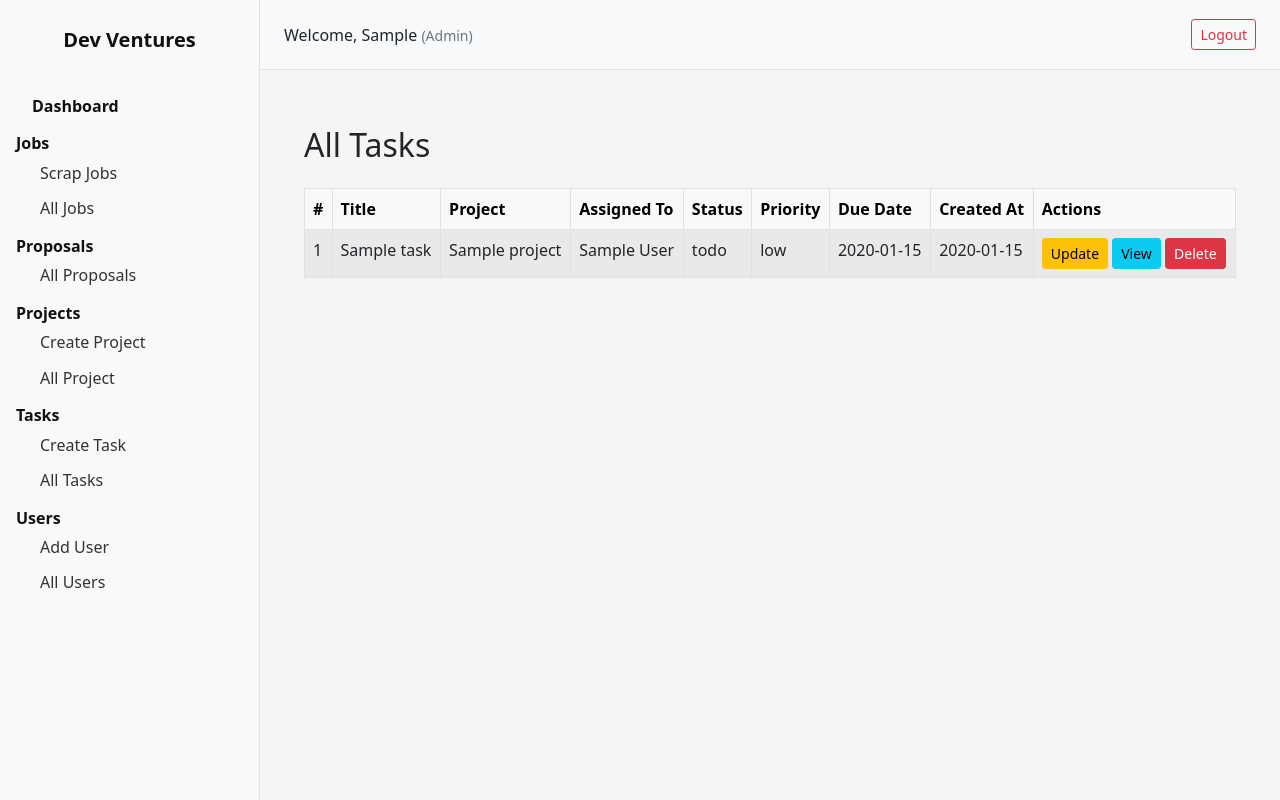
After one commit to fahaddevventures/dev_venture_proj, a Flask app: page /tasks/all in a window 1280 px wide. The commit adds this page. Run offline with Flask 3, Linux system fonts and the light colour scheme; a user stored in the database is signed in; tables that the repository leaves empty hold one stand-in row (values such as "Sample post"); some libraries are stand-ins or nearby versions.

Commit message:
completed

```diff
--- a/app/__init__.py
+++ b/app/__init__.py
@@ -15,6 +15,7 @@ from app.routes.dashboard_routes import dashboard_bp
 from app.routes.jobs_routes import job_bp
 from app.routes.proposal_routes import proposal_bp
 from app.routes.project_routes import project_bp
+from app.routes.task_routes import task_bp
 
 login_manager = LoginManager()
 
@@ -37,6 +38,7 @@ def create_app():
     app.register_blueprint(job_bp)
     app.register_blueprint(proposal_bp)
     app.register_blueprint(project_bp)
+    app.register_blueprint(task_bp)
 
     @app.route("/", methods=["GET"])
     def home():
--- a/app/enums.py
+++ b/app/enums.py
@@ -16,11 +16,9 @@ class ContractTypeEnum(enum.Enum):
     unknown = 'Unknown'
 
 class TaskStatusEnum(enum.Enum):
-    backlog = 'backlog'
     todo = 'todo'
     in_progress = 'in_progress'
-    in_review = 'in_review'
-    done = 'done'
+    completed = 'completed'
 
 class TaskPriorityEnum(enum.Enum):
     low = 'low'
--- a/app/models/__init__.py
+++ b/app/models/__init__.py
@@ -3,3 +3,4 @@ from .project import Project
 from .upwork_job import UpworkJob
 from .proposal import Proposal
 from .project_member import ProjectMember
+from .task import Task
--- /dev/null
+++ b/app/routes/task_routes.py
@@ -0,0 +1,108 @@
+from flask import Blueprint, render_template, flash, redirect, url_for, request
+from flask_login import login_required, current_user
+from app.extensions import db
+from app.models.task import Task
+from app.schemas.task_schema import TaskSchema
+from app.utils.gemini import assess_proposal_from_job
+from app.enums import TaskPriorityEnum, TaskStatusEnum
+from app.enums import UserRoleEnum
+from app.utils.role_required import role_required
+from app.models.project import Project
+from app.models.user import User
+from datetime import datetime
+
+task_bp = Blueprint('task', __name__,url_prefix='/tasks')
+
+task_schema = TaskSchema(session=db.session)
+task_list_schema = TaskSchema(many=True)
+
+@task_bp.route('/create', methods=['GET', 'POST'])
+@login_required
+@role_required(UserRoleEnum.admin, UserRoleEnum.team_lead)
+def create_task():
+    from app.models import Project, User  # import models as needed
+
+    projects = Project.query.all()
+    users = User.query.all()
+
+    if request.method == 'POST':
+        # task_code = request.form.get("task_code")
+        project_id = request.form.get("project_id")
+        assigned_to = request.form.get("assigned_to")
+        title = request.form.get("title")
+        description = request.form.get("description")
+        deliverables = request.form.get("deliverables")
+        priority = request.form.get("priority")
+        status = request.form.get("status")
+        due_date = request.form.get("due_date")
+
+        # Validate
+        if not all([project_id, assigned_to, title, deliverables]):
+            flash("All required fields must be filled.", "danger")
+            return redirect(url_for('task.create_task'))
+
+        try:
+            task = Task(
+                # task_code=task_code,
+                project_id=int(project_id),
+                assigned_to=int(assigned_to),
+                created_by=current_user.id,
+                title=title,
+                description=description,
+                deliverables=deliverables,
+                priority=TaskPriorityEnum(priority),
+                status=TaskStatusEnum(status),
+                due_date=datetime.strptime(due_date, "%Y-%m-%d") if due_date else None
+            )
+            db.session.add(task)
+            db.session.commit()
+            flash("Task created successfully!", "success")
+            return redirect(url_for('task.create_task'))
+        except Exception as e:
+            db.session.rollback()
+            flash(f"Error creating task: {str(e)}", "danger")
+
+    return render_template("tasks/create_task.html", projects=projects, users=users)
+
+
+
+@task_bp.route("/all", methods=["GET"])
+@login_required
+# @role_required(UserRoleEnum.admin, UserRoleEnum.team_lead)
+def list_tasks():
+    tasks = Task.query.order_by(Task.created_at.desc()).all()
+    return render_template("tasks/task_list.html", tasks=tasks)
+
+
+@task_bp.route("/<int:task_id>/edit", methods=["GET", "POST"])
+@login_required
+def update_task(task_id):
+    task = Task.query.get_or_404(task_id)
+    users = User.query.all()
+    projects = Project.query.all()
+
+    if request.method == "POST":
+        task.title = request.form.get("title")
+        task.description = request.form.get("description")
+        task.deliverables = request.form.get("deliverables")
+        task.status = request.form.get("status")
+        task.priority = request.form.get("priority")
+        task.due_date = request.form.get("due_date")
+        task.assigned_to = request.form.get("assigned_to")
+        task.project_id = request.form.get("project_id")
+
+        db.session.commit()
+        flash("Task updated successfully!", "success")
+        return redirect(url_for("task.list_tasks"))
+
+    return render_template("tasks/update_task.html", task=task, users=users, projects=projects)
+
+
+@task_bp.route("/<int:task_id>/delete", methods=["POST"])
+@login_required
+def delete_task(task_id):
+    task = Task.query.get_or_404(task_id)
+    db.session.delete(task)
+    db.session.commit()
+    flash("Task deleted successfully!", "success")
+    return redirect(url_for("task.list_tasks"))
--- a/app/templates/base_dashboard.html
+++ b/app/templates/base_dashboard.html
@@ -5,6 +5,7 @@
 
 
 <div class="dashboard-container">
+
   <!-- Sidebar -->
 <aside class="sidebar">
   <h5 class="text-center fw-bold mb-4">Dev Ventures</h5>
@@ -22,18 +23,27 @@
       </div>
     {% endif %}
     <!-- Proposals -->
-    {% if current_user.role.name in ['admin', 'teamlead', 'salesman'] %}
+    {% if current_user.role.name in ['admin', 'team_lead', 'salesman'] %}
       <span  class="fw-bold mt-2">Proposals</span>
       <div class="ms-2">
         <a href="{{ url_for('proposal.list_proposals') }}" class="nav-link">All Proposals</a>
       </div>
     {% endif %}
         <!-- Projects -->
-    {% if current_user.role.name in ['admin', 'teamlead', 'salesman'] %}
+    {% if current_user.role.name in ['admin', 'team_lead', 'salesman'] %}
       <span  class="fw-bold mt-2">Projects</span>
       <div class="ms-2">
         <a href="{{ url_for('project.create_project') }}" class="nav-link">Create Project</a>
                 <a href="{{ url_for('project.list_projects') }}" class="nav-link">All Project</a>
+      </div>
+    {% endif %}
+    <!-- TAsks -->
+    {% if current_user.role.name in ['admin', 'team_lead', 'employee'] %}
+      <span  class="fw-bold mt-2">Tasks</span>
+      <div class="ms-2">
+        <a href="{{ url_for('task.create_task') }}" class="nav-link">Create Task</a>
+        <a href="{{ url_for('task.list_tasks') }}" class="nav-link">All Tasks</a>
+
       </div>
     {% endif %}
     <!-- Users -->
--- /dev/null
+++ b/app/templates/tasks/task_list.html
@@ -0,0 +1,109 @@
+{% extends "base_dashboard.html" %}
+{% block title %}All Tasks{% endblock %}
+
+{% block dashboard_content %}
+<div class="container py-4">
+  <h2 class="mb-4">All Tasks</h2>
+
+
+
+  <div class="table-responsive">
+    <table class="table table-bordered table-striped table-hover">
+      <thead class="table-light">
+        <tr>
+          <th>#</th>
+          <th>Title</th>
+          <th>Project</th>
+          <th>Assigned To</th>
+          <th>Status</th>
+          <th>Priority</th>
+          <th>Due Date</th>
+          <th>Created At</th>
+          <th>Actions</th>
+        </tr>
+      </thead>
+      <tbody>
+        {% for task in tasks %}
+        <tr>
+          <td>{{ loop.index }}</td>
+          <td>{{ task.title }}</td>
+          <td>{{ task.project.name }}</td>
+          <td>{{ task.assignee.first_name }} {{ task.assignee.last_name }}</td>
+          <td>{{ task.status.value }}</td>
+          <td>{{ task.priority.value }}</td>
+          <td>{{ task.due_date.strftime('%Y-%m-%d') if task.due_date else 'N/A' }}</td>
+          <td>{{ task.created_at.strftime('%Y-%m-%d') }}</td>
+          <td>
+            <!-- Update Button -->
+<a href="{{ url_for('task.update_task', task_id=task.id) }}" class="btn btn-sm btn-warning">
+  Update
+</a>
+<!-- View Button -->
+  <button class="btn btn-sm btn-info" data-bs-toggle="modal" data-bs-target="#viewTaskModal{{ task.id }}">
+    View
+  </button>
+  <!-- Delete Button (triggers modal) -->
+<button class="btn btn-sm btn-danger" data-bs-toggle="modal" data-bs-target="#deleteModal{{ task.id }}">
+  Delete
+</button>
+          </td>
+        </tr>
+        {% else %}
+        <tr>
+          <td colspan="10" class="text-center">No tasks found.</td>
+        </tr>
+        {% endfor %}
+      </tbody>
+    </table>
+    {% for task in tasks %}
+<div class="modal fade" id="viewTaskModal{{ task.id }}" tabindex="-1" aria-labelledby="viewTaskLabel{{ task.id }}" aria-hidden="true">
+  <div class="modal-dialog modal-lg modal-dialog-scrollable">
+    <div class="modal-content">
+      <div class="modal-header">
+        <h5 class="modal-title" id="viewTaskLabel{{ task.id }}">Task: {{ task.title }}</h5>
+        <button type="button" class="btn-close" data-bs-dismiss="modal" aria-label="Close"></button>
+      </div>
+      <div class="modal-body">
+        <p><strong>Project:</strong> {{ task.project.name }}</p>
+        <p><strong>Assigned To:</strong> {{ task.assignee.first_name }} {{ task.assignee.last_name }}</p>
+        <p><strong>Status:</strong> {{ task.status.value }}</p>
+        <p><strong>Priority:</strong> {{ task.priority.value }}</p>
+        <p><strong>Due Date:</strong> {{ task.due_date.strftime('%Y-%m-%d') if task.due_date else 'N/A' }}</p>
+        <p><strong>Description:</strong> {{ task.description or 'No description provided.' }}</p>
+        <p><strong>Deliverables:</strong> {{ task.deliverables }}</p>
+        <p><strong>Created At:</strong> {{ task.created_at.strftime('%Y-%m-%d') }}</p>
+        <p><strong>Created By:</strong> {{ task.creator.first_name }} {{ task.creator.last_name }}</p>
+      </div>
+      <div class="modal-footer">
+        <button type="button" class="btn btn-secondary" data-bs-dismiss="modal">Close</button>
+      </div>
+    </div>
+  </div>
+</div>
+<!-- Delete Confirmation Modal -->
+<div class="modal fade" id="deleteModal{{ task.id }}" tabindex="-1" aria-labelledby="deleteModalLabel{{ task.id }}" aria-hidden="true">
+  <div class="modal-dialog modal-dialog-centered">
+    <div class="modal-content">
+      <div class="modal-header bg-danger text-white">
+        <h5 class="modal-title" id="deleteModalLabel{{ task.id }}">Confirm Delete</h5>
+        <button type="button" class="btn-close btn-close-white" data-bs-dismiss="modal" aria-label="Close"></button>
+      </div>
+      <div class="modal-body">
+        Are you sure you want to delete the task "<strong>{{ task.title }}</strong>"?
+      </div>
+      <div class="modal-footer">
+        <form method="POST" action="{{ url_for('task.delete_task', task_id=task.id) }}">
+          <input type="hidden" name="confirm" value="yes">
+          <button type="submit" class="btn btn-danger">Yes, Delete</button>
+          <button type="button" class="btn btn-secondary" data-bs-dismiss="modal">Cancel</button>
+        </form>
+      </div>
+    </div>
+  </div>
+</div>
+
+{% endfor %}
+
+  </div>
+</div>
+{% endblock %}
```
Also changed, not shown: app/models/task.py (added, +33 -0 lines), app/routes/dashboard_routes.py (+37 -2 lines), app/schemas/task_schema.py (added, +45 -0 lines), app/templates/dashboard/analytics.html (added, +57 -0 lines), app/templates/tasks/create_task.html (added, +76 -0 lines), app/templates/tasks/update_task.html (added, +77 -0 lines), migrations/versions/327294d6c621_added_task_table.py (added, +32 -0 lines), migrations/versions/763a918471eb_added_task_table.py (added, +34 -0 lines), migrations/versions/8977cef25632_added_task_table.py (added, +32 -0 lines), migrations/versions/b3f59ff6c379_added_task_table.py (added, +46 -0 lines).
